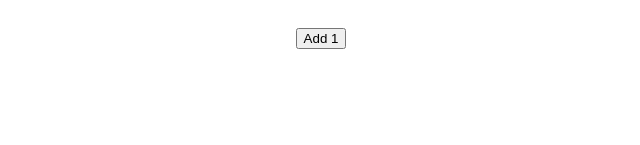
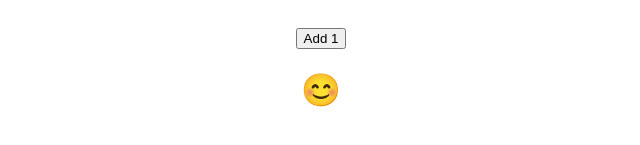
Before and after one commit to xaviguasch/first-hooks-demo-react-prac, a React (Create React App) app: page / in a window 1280 px wide. Shown: the part 159-304 px from the top of the page, without its empty margins (319-959 px from the left). Built offline with nearby package versions, Linux system fonts and the light colour scheme.

Commit message:
added Toggler component

```diff
--- a/src/App.js
+++ b/src/App.js
@@ -1,6 +1,7 @@
 import React, { Component } from 'react'
 import CounterClass from './CounterClass'
 import CounterHooks from './CounterHooks'
+import Toggler from './Toggler'
 import './App.css'
 
 function App() {
@@ -8,6 +9,7 @@
     <div className='App'>
       <CounterClass />
       <CounterHooks />
+      <Toggler />
     </div>
   )
 }
--- /dev/null
+++ b/src/Toggler.js
@@ -0,0 +1,16 @@
+import React, { useState } from 'react'
+
+function Toggler() {
+  const [isHappy, setIsHappy] = useState(true)
+  const toggle = () => {
+    setIsHappy(!isHappy)
+  }
+
+  return (
+    <div>
+      <h1 onClick={toggle}>{isHappy ? '😊' : '😞'}</h1>
+    </div>
+  )
+}
+
+export default Toggler
```
